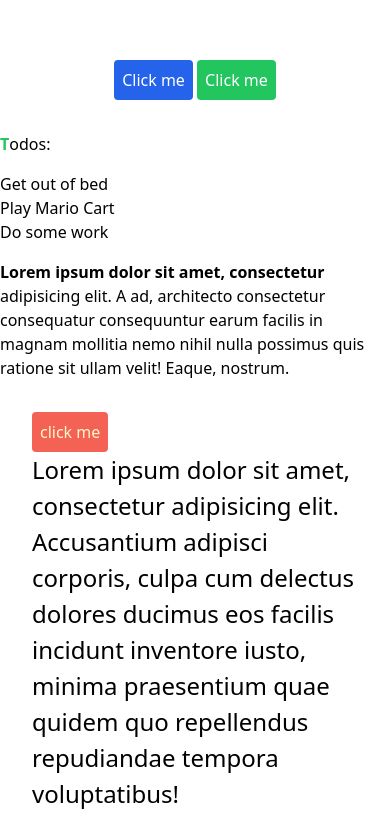
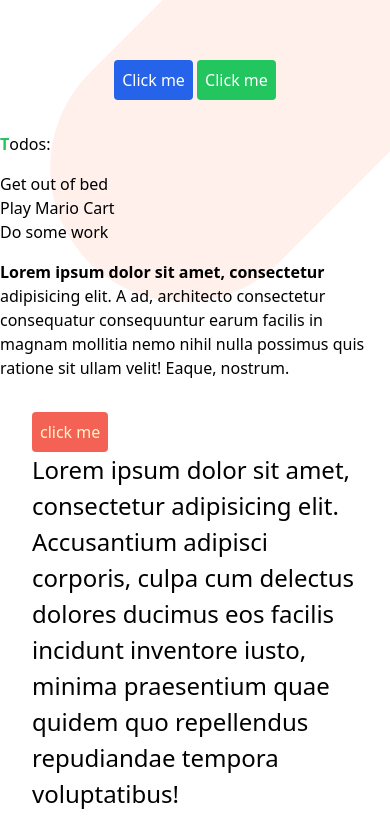
Before and after one commit to p0nyqz/css-playground, a website: page tailwind-jit.html in a window 390 px wide. Shown: the part 148-973 px from the top of the page. Drawn offline with Linux system fonts and the light colour scheme.

Commit message:
tailwind: bg image added

```diff
--- a/src/tailwind.css
+++ b/src/tailwind.css
@@ -6,6 +6,30 @@
 :root {
     --primary: #1eccac;
     --leadFont: 1.2rem;
+}
+
+body {
+    background-image: url("../public/img/landing/bg-tablet-pattern.svg");
+    background-repeat: no-repeat;
+    background-size: 800px;
+    background-position: 90% -25%;
+}
+
+#cta {
+    background-image: url("../public/img/landing/bg-simplify-section-desktop.svg");
+    background-repeat: no-repeat;
+
+}
+
+@media (max-width: 576px) {
+    body {
+        background-position: 50px -50px;
+        background-size: 500px;
+    }
+
+    #cta {
+        background-image: url("../public/img/landing/bg-simplify-section-mobile.svg");
+    }
 }
 
 .card {
```
Also changed, not shown: public/tailwind.css.
